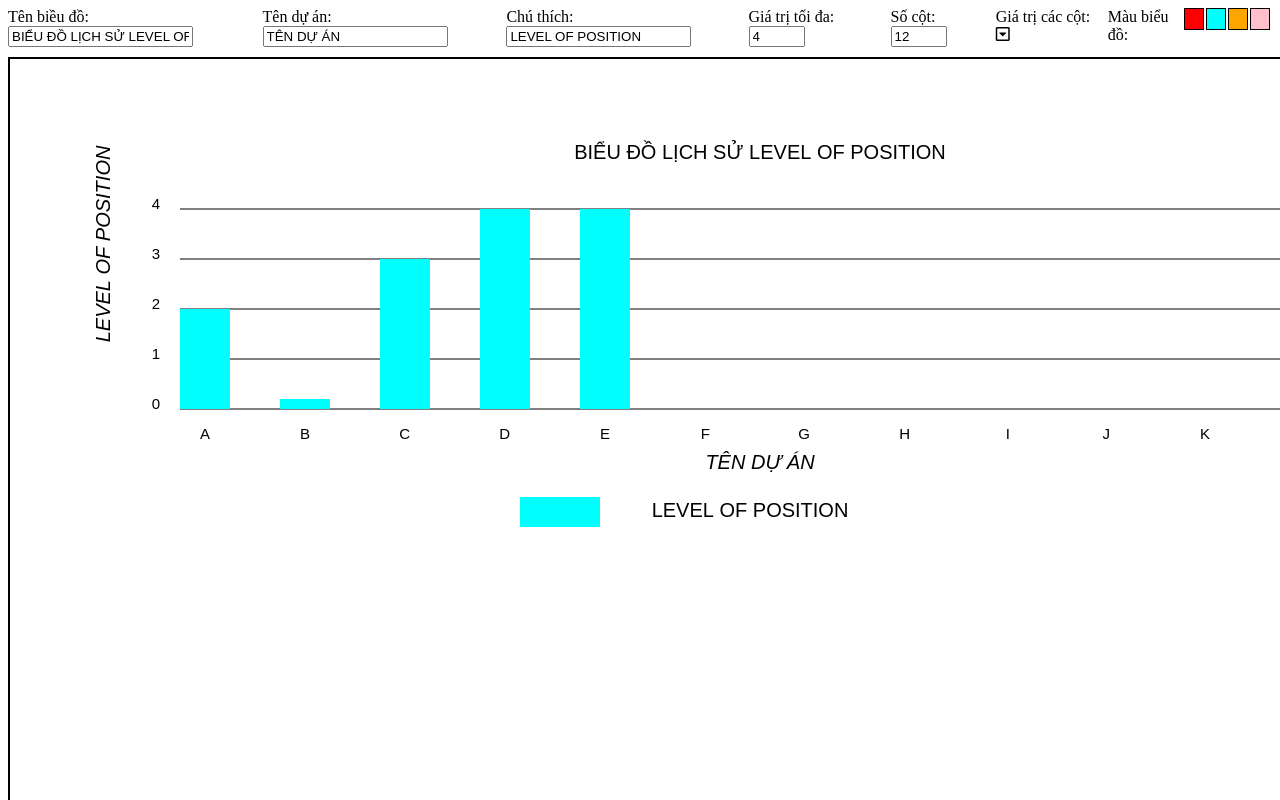
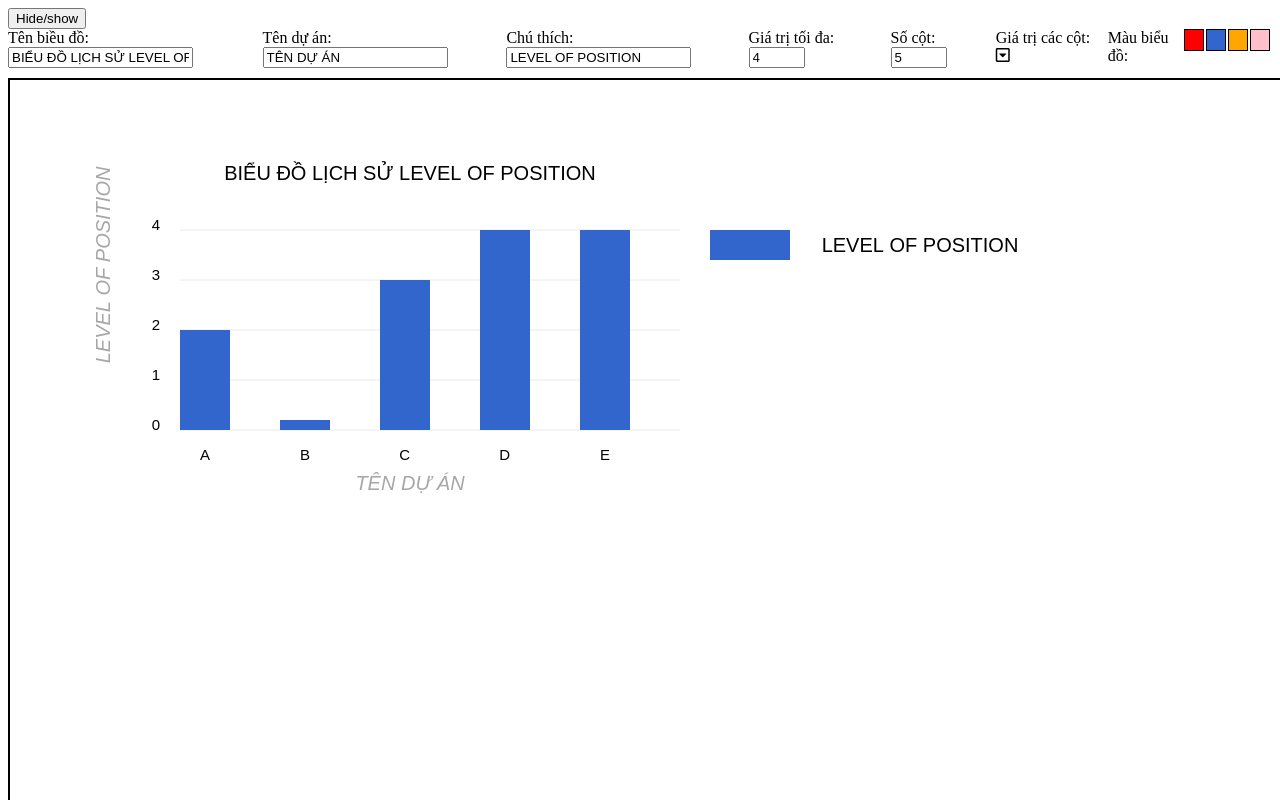
Before and after one commit to votrungnam456/Training_Frontend, a plain HTML site: page index.html in a window 1280 px wide. Shown: the top 800 px of the page. Drawn offline with nearby package versions, Linux system fonts and the light colour scheme.

Commit message:
update bai 5

```diff
--- a/css/style.scss
+++ b/css/style.scss
@@ -4,6 +4,7 @@
 
 .controller{
   display: flex;
+
   &__input{
     margin-right: 10px;
     margin-bottom: 10px;
@@ -12,7 +13,7 @@
     }
     &__col{
       position: absolute;
-      background-color: antiquewhite;
+      background-color: aqua;
       padding: 10px;
       top: 34px;
       display: none;
@@ -38,8 +39,8 @@
       &--red{
         background-color: red;
       }
-      &--aqua{
-        background-color: aqua;
+      &--blue{
+        background-color: #3366CC;
       }
       &--orange{
         background-color: orange;
--- a/index.html
+++ b/index.html
@@ -10,7 +10,8 @@
      <title>Bài 5</title>
 </head>
 <body>
-     <div class="controller">
+    <div><button id="button__hide__show__controller">Hide/show</button></div>
+     <div id="controller" class="controller">
        <div class="controller__input">
          <label for="">Tên biều đồ: </label>
          <input type="text" name="name__chart" value="BIỂU ĐỒ LỊCH SỬ LEVEL OF POSITION">
@@ -29,7 +30,7 @@
        </div>
        <div class="controller__input">
          <label for="">Số cột: </label>
-         <input type="number" name="maxx" min="1" max="12" value="12">
+         <input type="number" name="maxx" min="1" max="12" value="5">
        </div>
        <div class="controller__input">
           <label for="">Giá trị các cột: </label>
@@ -40,7 +41,7 @@
        <div class="controller__color">
          <label for="">Màu biểu đồ: </label>
          <div class="controller__color__item controller__color__item--red"></div>
-         <div class="controller__color__item controller__color__item--aqua"></div>
+         <div class="controller__color__item controller__color__item--blue"></div>
          <div class="controller__color__item controller__color__item--orange"></div>
          <div class="controller__color__item controller__color__item--pink"></div>
        </div>
--- a/js/draw.js
+++ b/js/draw.js
@@ -1,8 +1,8 @@
-function drawText(ctx, centerX, centerY, text, fontSize, center = 0, italic = 0) {
+function drawText(ctx, centerX, centerY, text, fontSize, center = 0, italic = 0, color= "black") {
   ctx.save();
   ctx.beginPath();
   ctx.moveTo(centerX, centerY);
-  ctx.fillStyle = "black";
+  ctx.fillStyle = color;
   if (italic == 1)
     ctx.font = "italic " + fontSize + "px Arial";
   else
@@ -20,7 +20,7 @@ function drawText(ctx, centerX, centerY, text, fontSize, center = 0, italic = 0)
 function drawVerText(ctx, centerX, centerY, text, fontSize) {
   ctx.save();
   ctx.font = "italic " + fontSize + "px Arial";
-  ctx.fillStyle = "black";
+  ctx.fillStyle = "#A7A7A7";
   ctx.translate(centerX, centerY);
   ctx.rotate(-0.5 * Math.PI);
   ctx.fillText(text, 0, 0);
@@ -28,7 +28,7 @@ function drawVerText(ctx, centerX, centerY, text, fontSize) {
 }
 function drawLine(ctx, startX, startY, endX, endY) {
   ctx.beginPath();
-  ctx.fillStyle = "red";
+ ctx.strokeStyle = "#EBEAEA";
   ctx.moveTo(startX, startY);
   ctx.lineTo(endX, endY);
   ctx.stroke();
@@ -48,7 +48,7 @@ function drawGraphCol(posX, posY, numY, numX, color, nameChart, nameProject, nam
   //vẽ text ngang của biểu đồ
   drawVerText(ctx, posX - 50, posY + numY * 50 / 1.5, nameComment, 20);
   //Vẽ text tên dự án
-  drawText(ctx, posX + numX * 50, posY + numY * 50 + 60, nameProject, 20, 1, 1);
+  drawText(ctx, posX + numX * 50, posY + numY * 50 + 60, nameProject, 20, 1, 1,"#A7A7A7");
   //Vẽ chú thích
   if (numX > 9) {
     if (numY <= 6) {
--- a/js/index.js
+++ b/js/index.js
@@ -1,6 +1,6 @@
 import {drawGraphCol, clearChart} from "./draw.js"
 /* khai báo các biến */
-let color = "aqua";
+let color = "#3366CC";
 let nameChart = $('input[name="name__chart"]').val();
 let nameProject = $('input[name="name__project"]').val();
 let nameComment = $('input[name="name__comment"]').val();
@@ -32,7 +32,7 @@ function updateValueCollumn(){
   for(let i = 0; i < 12; i++){
     let va = parseInt(document.getElementsByName("colnum")[i].value);
     if(va > maxY){
-      $('input[name="maxy"]').val() = va;
+      $('input[name="maxy"]').val(va);
       maxY = va;
       clearChart();
       drawGraphCol(xPosition, yPosition, maxY, maxX, color, nameChart, nameProject, nameComment,yCount);
@@ -99,4 +99,7 @@ $(document).ready(function(){
     else
       $(".controller__input__col").css("display", "none");
   });
+  $("#button__hide__show__controller").click(function(){
+    $("#controller").toggle();
+  })
 })
```
Also changed, not shown: css/style.css.
